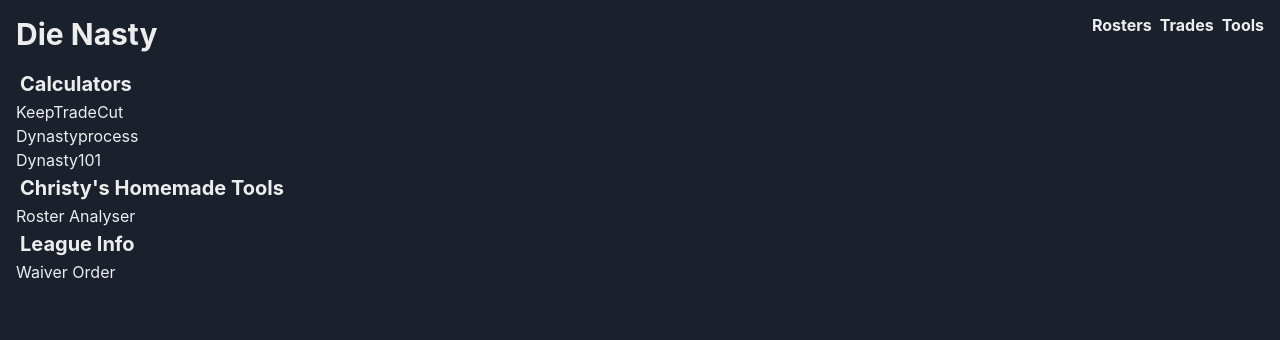
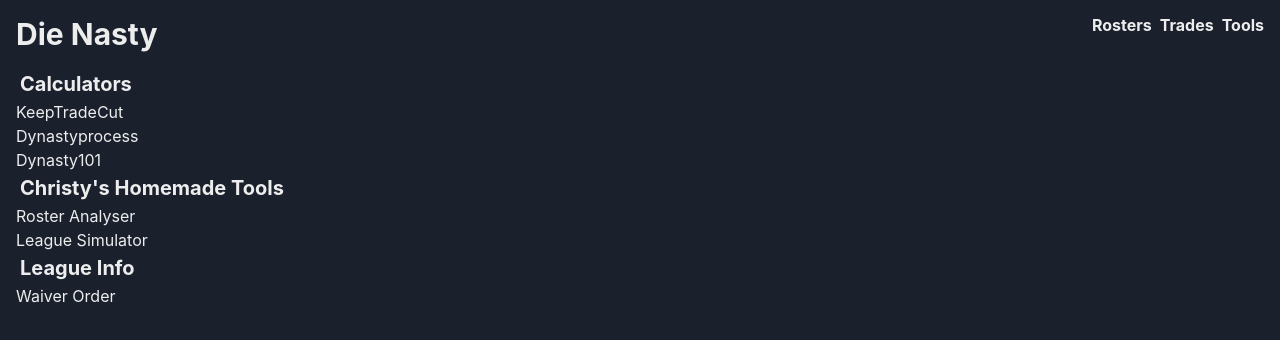
Before and after one commit to ChristyDotDev/die-nasty, a Next.js app: page /tools in a window 1280 px wide. Shown: the top 340 px of the page. Built offline with nearby package versions, Linux system fonts and the light colour scheme.

Commit message:
Add league simulator

```diff
--- a/pages/tools/index.js
+++ b/pages/tools/index.js
@@ -37,6 +37,11 @@ export default function Rosters({ }) {
             Roster Analyser
           </Link>
         </ListItem>
+      <ListItem>
+          <Link onClick={() => router.push(`/tools/leagueSimulator`)}>
+              League Simulator
+          </Link>
+      </ListItem>
       </List>
 
       <Heading as="h2" size="md" m={1}>League Info</Heading>
--- /dev/null
+++ b/pages/tools/leagueSimulator.js
@@ -0,0 +1,5 @@
+export default function Simulate({}) {
+    return (
+        <iframe src="https://christyc92.shinyapps.io/dienasty-single-league-sim/" width="100%" height="600px"></iframe>
+    );
+}
```
Also changed, not shown: pages/tools/rosterAnalyser.js (+4 -12 lines).
